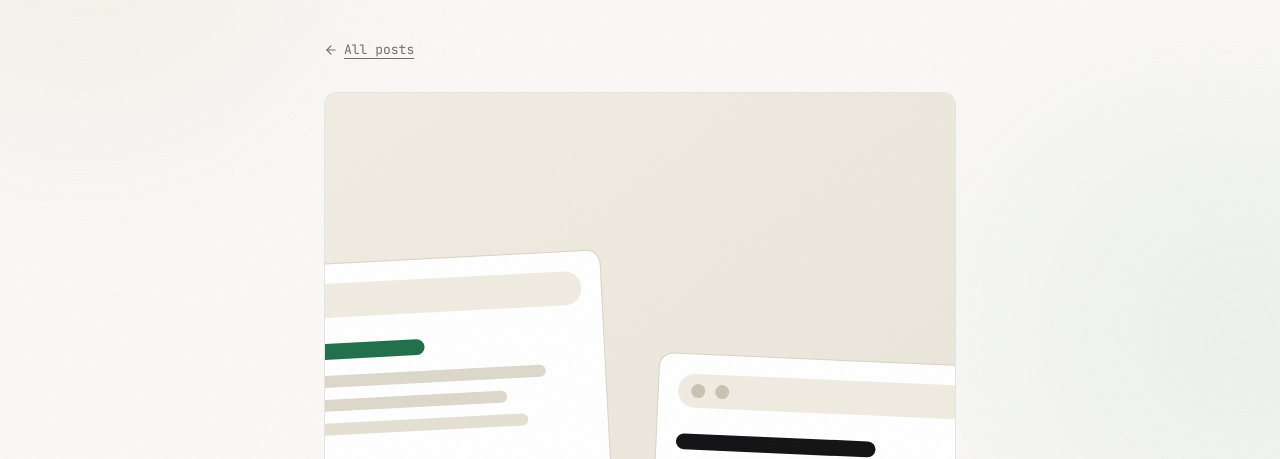
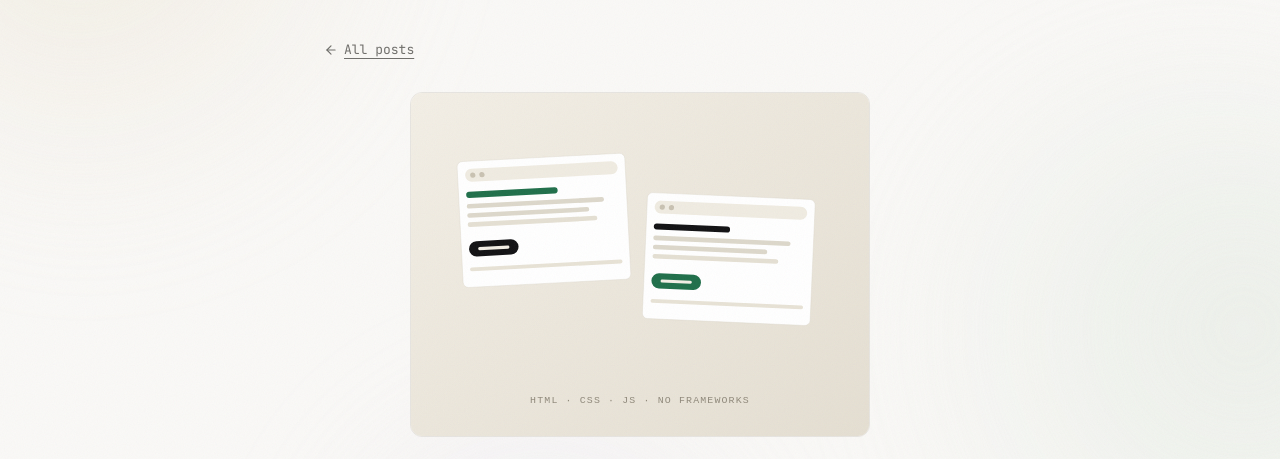
Before and after one commit to yunidhmeena/portfolio, a website built with Vite: page posts/post-1.html in a window 1280 px wide. Shown: the part 120-579 px from the top of the page. Built offline with nearby package versions, Linux system fonts and the light colour scheme.

Commit message:
Reduce post hero cover size and fix height attribute fighting aspect-ratio

```diff
--- a/src/style.css
+++ b/src/style.css
@@ -403,8 +403,10 @@ main { padding-bottom: 24px; }
 .back:hover svg { transform: translateX(-3px); }
 
 .article-hero {
-  margin-top: 28px;
+  margin: 28px auto 0;
   width: 100%;
+  max-width: 460px;
+  height: auto;
   aspect-ratio: 4 / 3;
   object-fit: cover;
   border-radius: 12px;
```
